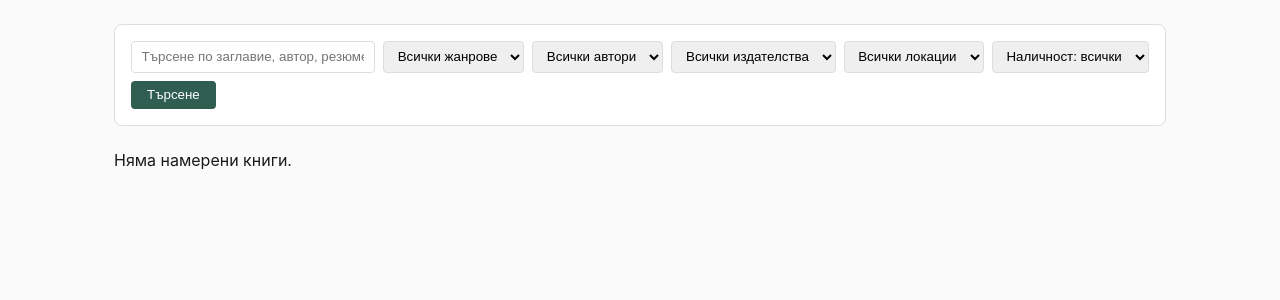
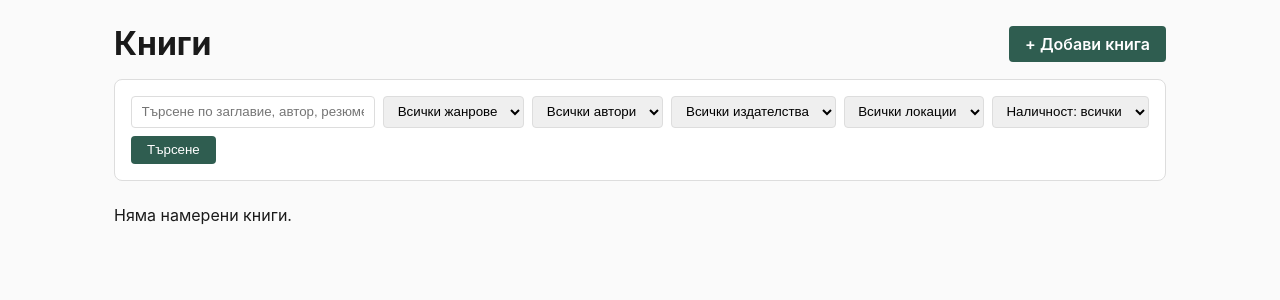
Before and after one commit to Dimitrandir/Books_catalogue_webapp, a Django app: template catalog/templates/catalog/book_list.html in a window 1280 px wide. Shown: the part 53-353 px from the top of the page. Run offline with Django 5.2, Linux system fonts and the light colour scheme; the template is opened without the code that fills it, so the values that code supplies are empty; some libraries are stand-ins or nearby versions.

Commit message:
Add manual book-add form (screen 3, без АИ разпознаване засега)
catalog/forms.py: BookForm (title, authors/genres M2M, publisher, year,
summary, cover_image — избор измежду съществуващи справочни записи, не се
създават нови inline, per CLAUDE.md "справочните модели се управляват само
през admin") + CopyForm (location, condition — default "Добро" вече
предпопълнен). book_create view записва Book + първи Copy в един POST,
пренасочва към book_detail. "+ Добави книга" бутон в списъка.

АИ разпознаването на корица (scanner app) идва като следваща стъпка,
per CLAUDE.md — тази форма е чисто ръчна.

Ръчно тествано в браузър: успешно създаване на книга с всички полета,
валидация при празна форма (грешки на български). Тестовите данни
изтрити след проверката.

Co-Authored-By: Claude Sonnet 5 <noreply@anthropic.com>

```diff
--- a/catalog/templates/catalog/book_list.html
+++ b/catalog/templates/catalog/book_list.html
@@ -3,6 +3,11 @@
 {% block title %}Книги — Семейна библиотека{% endblock %}
 
 {% block content %}
+    <div class="page-header">
+        <h1>Книги</h1>
+        <a class="button-link" href="{% url 'catalog:book_create' %}">+ Добави книга</a>
+    </div>
+
     <form class="filters" hx-get="{% url 'catalog:book_list' %}" hx-target="#book-results"
           hx-select="#book-results" hx-swap="outerHTML" hx-push-url="true">
         <input type="text" name="q" placeholder="Търсене по заглавие, автор, резюме…" value="{{ query }}">
--- a/catalog/urls.py
+++ b/catalog/urls.py
@@ -6,5 +6,6 @@ app_name = 'catalog'
 
 urlpatterns = [
     path('', views.book_list, name='book_list'),
+    path('books/add/', views.book_create, name='book_create'),
     path('books/<int:pk>/', views.book_detail, name='book_detail'),
 ]
--- a/templates/base.html
+++ b/templates/base.html
@@ -128,6 +128,42 @@
             cursor: pointer;
         }
         .form-error { color: #a13b3b; font-size: 0.8rem; width: 100%; }
+        .page-header {
+            display: flex;
+            justify-content: space-between;
+            align-items: center;
+            margin-bottom: 1rem;
+        }
+        .page-header h1 { margin: 0; }
+        .button-link {
+            display: inline-block;
+            padding: 0.5rem 1rem;
+            background: var(--accent);
+            color: white;
+            text-decoration: none;
+            border-radius: 4px;
+            font-weight: 600;
+        }
+        .entry-form { max-width: 500px; background: white; border: 1px solid var(--border); border-radius: 8px; padding: 1.5rem; }
+        .entry-form p { margin: 0 0 0.9rem; display: flex; flex-direction: column; gap: 0.25rem; }
+        .entry-form label { font-weight: 600; font-size: 0.9rem; }
+        .entry-form input, .entry-form select, .entry-form textarea {
+            padding: 0.4rem 0.6rem;
+            border: 1px solid var(--border);
+            border-radius: 4px;
+            font: inherit;
+        }
+        .entry-form .hint { color: var(--muted); font-size: 0.85rem; }
+        .entry-form button {
+            padding: 0.5rem 1.2rem;
+            border: none;
+            border-radius: 4px;
+            background: var(--accent);
+            color: white;
+            cursor: pointer;
+            font-weight: 600;
+        }
+        .errorlist { color: #a13b3b; font-size: 0.85rem; padding-left: 1rem; margin: 0.2rem 0; }
     </style>
 </head>
 <body>
```
Also changed, not shown: catalog/forms.py (added, +20 -0 lines), catalog/templates/catalog/book_form.html (added, +21 -0 lines), catalog/views.py (+20 -1 lines).
